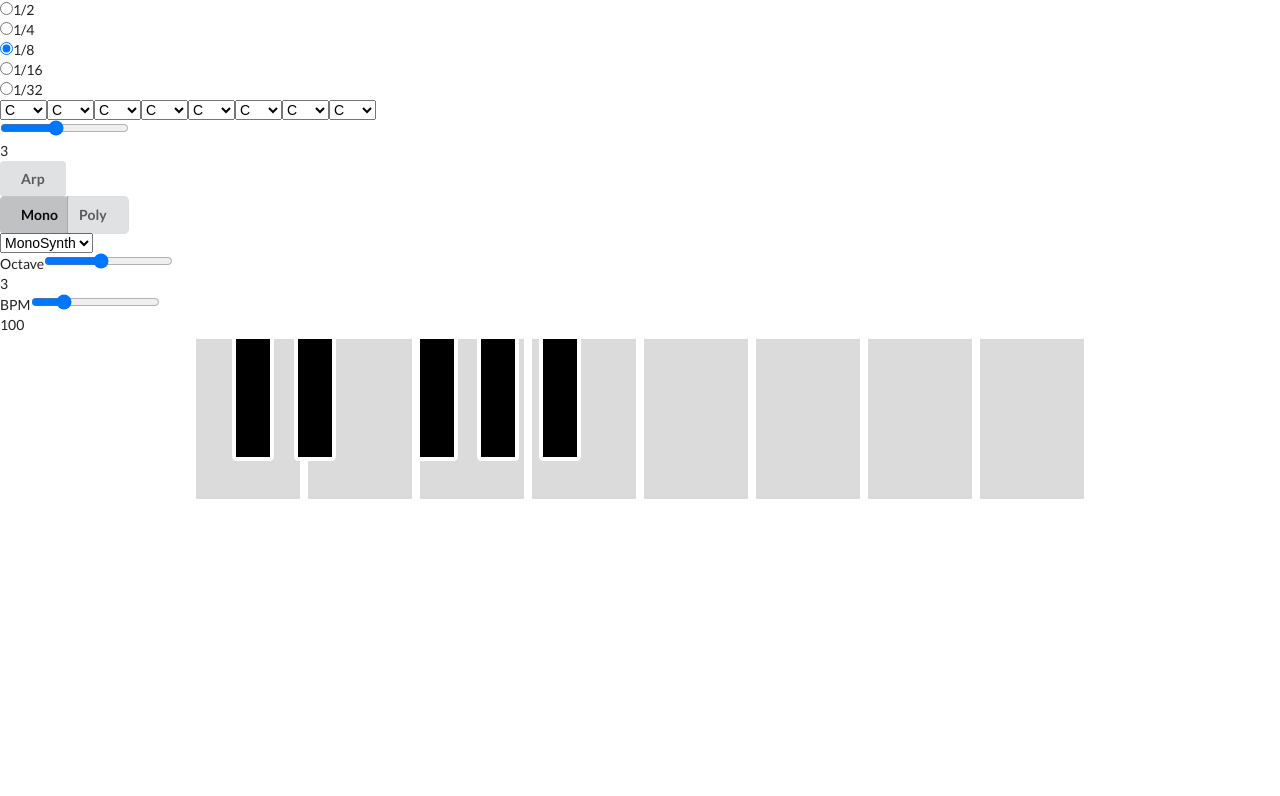
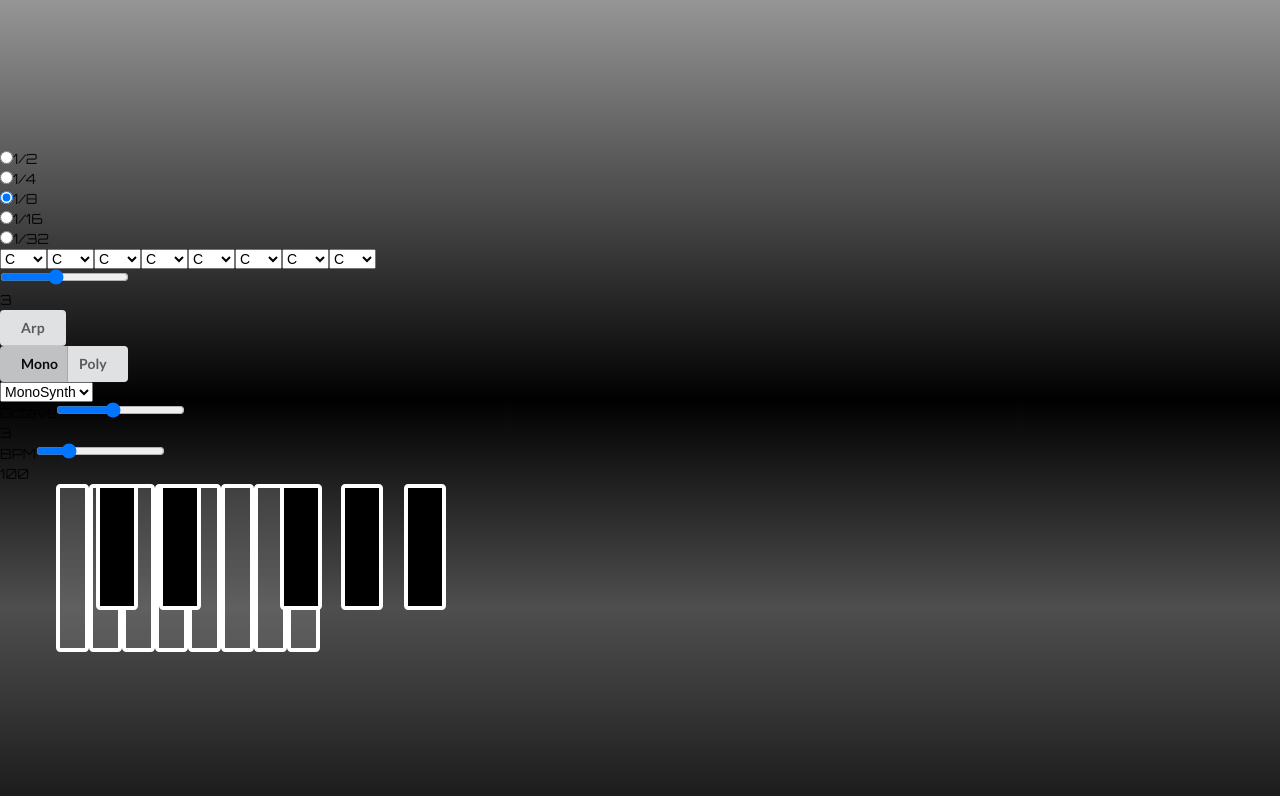
Before and after one commit to hoshikitsunoda/react-synth, a React (Create React App) app: page / in a window 1280 px wide. Shown: the top 796 px of the page. Built offline with nearby package versions, Linux system fonts and the light colour scheme.

Commit message:
added global font and background color #13

```diff
--- a/src/components/App.js
+++ b/src/components/App.js
@@ -1,12 +1,37 @@
 import React, { Component } from 'react'
 import Synth from './Synth'
+
+import styled, { createGlobalStyle } from 'styled-components'
+
+const GlobalStyles = createGlobalStyle`
+  body {
+    font-family: 'Orbitron', sans-serif;
+  }
+`
+
+const Background = styled.div`
+  display: flex;
+  align-items: center;
+  height: 100vh;
+  background: linear-gradient(
+    to bottom,
+    #959595 0%,
+    #0d0d0d 46%,
+    #010101 50%,
+    #0a0a0a 53%,
+    #4e4e4e 76%,
+    #383838 87%,
+    #1b1b1b 100%
+  );
+`
 
 class App extends Component {
   render() {
     return (
-      <div>
+      <Background>
+        <GlobalStyles />
         <Synth />
-      </div>
+      </Background>
     )
   }
 }
```
